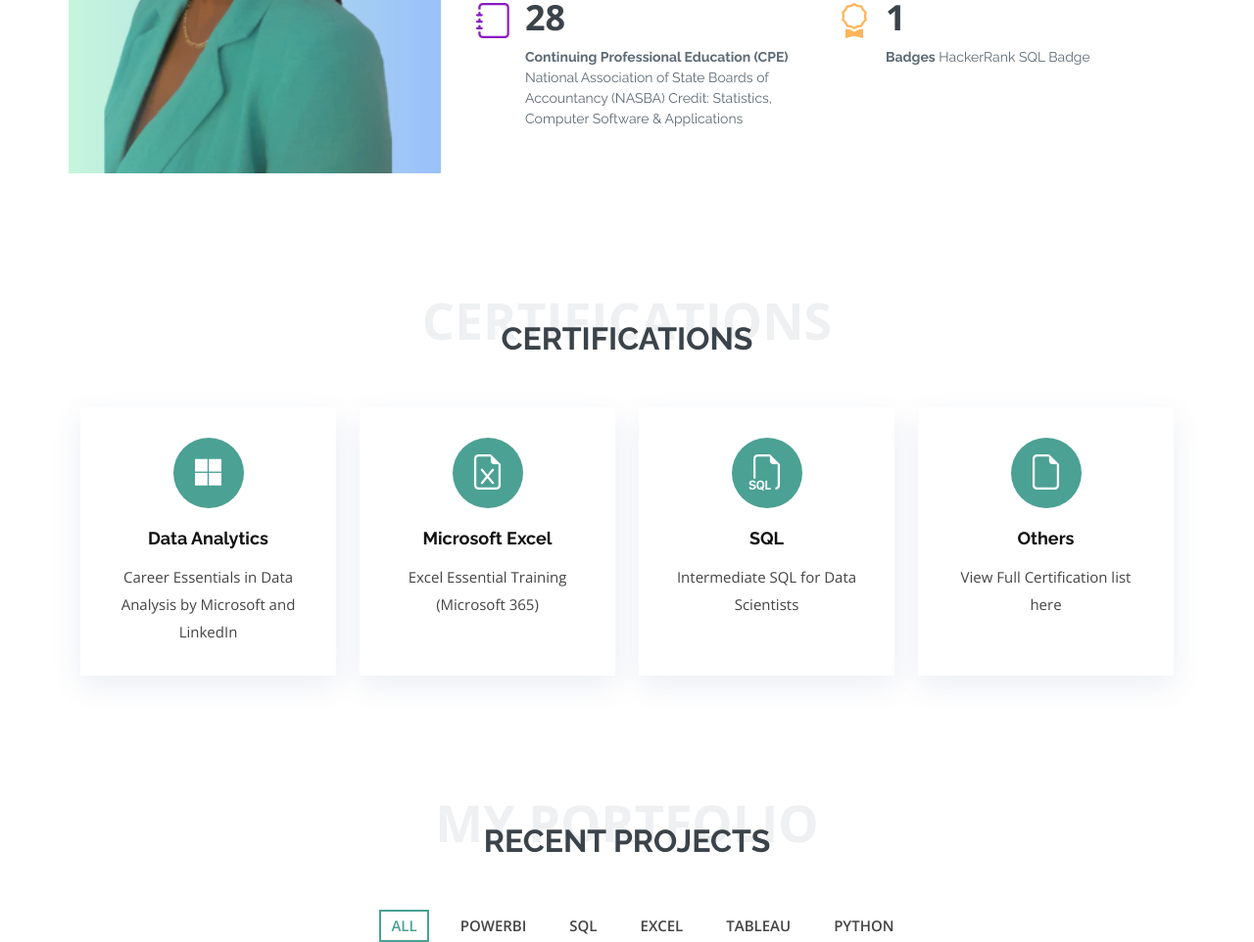
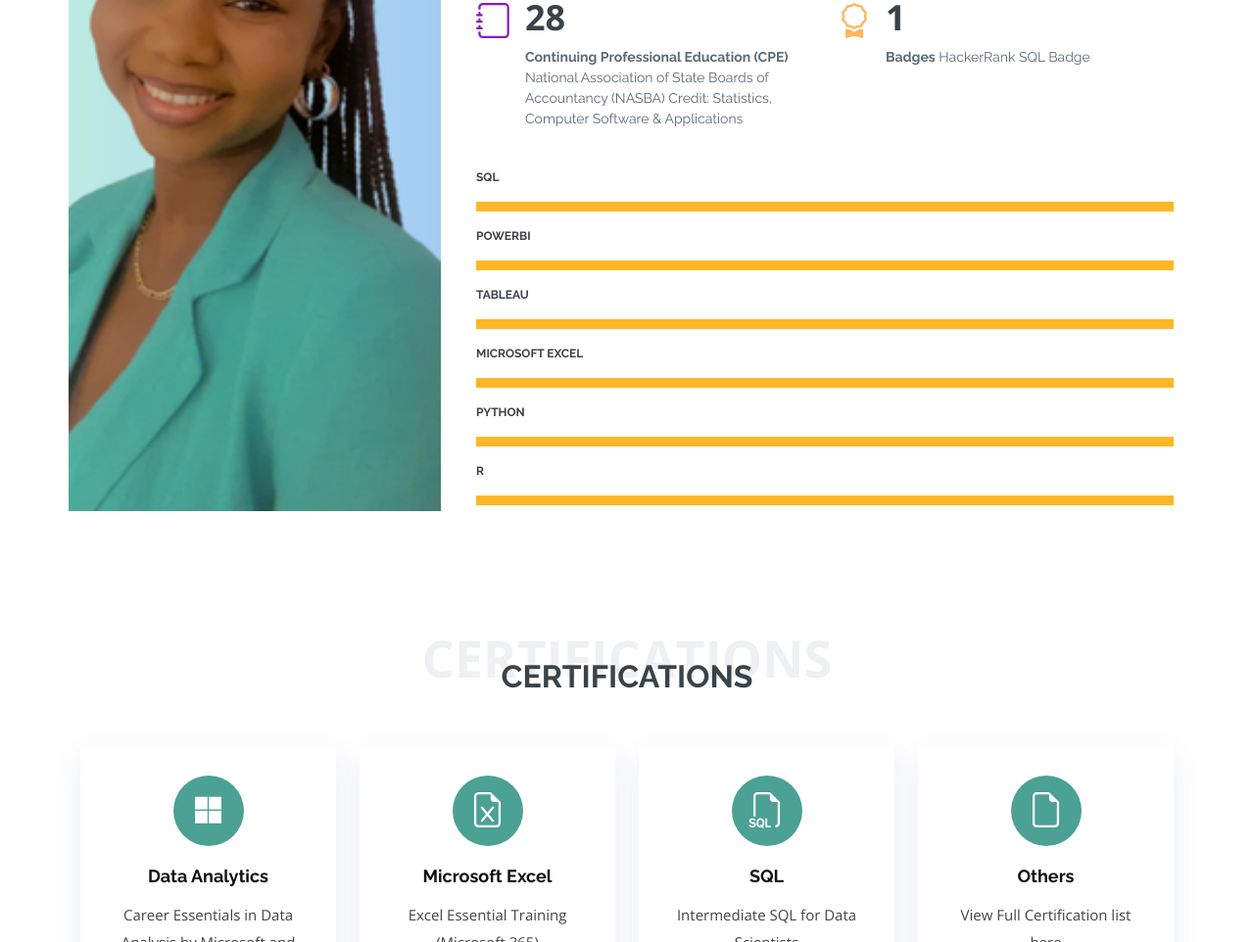
Before and after one commit to IBakare/IBakare.github.io, a plain HTML site: page index.html in a window 1280 px wide. Shown: the part 1301-2263 px from the top of the page at 98% size. Drawn offline with nearby package versions, Linux system fonts and the light colour scheme.

Commit message:
Update index.html

```diff
--- a/index.html
+++ b/index.html
@@ -160,28 +160,46 @@
               </div>
             </div><!-- End .content-->
 
-           <!-- <div class="skills-content ps-lg-4">
+           <div class="skills-content ps-lg-4">
               <div class="progress">
-                <span class="skill">Microsoft SQL <i class="val">100%</i></span>
+                <span class="skill">SQL <i class="val"></i></span>
                 <div class="progress-bar-wrap">
                   <div class="progress-bar" role="progressbar" aria-valuenow="100" aria-valuemin="0" aria-valuemax="100"></div>
                 </div>
               </div>
 
               <div class="progress">
-                <span class="skill">Microsoft PowerBI <i class="val">90%</i></span>
+                <span class="skill">PowerBI <i class="val"></i></span>
                 <div class="progress-bar-wrap">
-                  <div class="progress-bar" role="progressbar" aria-valuenow="90" aria-valuemin="0" aria-valuemax="100"></div>
+                  <div class="progress-bar" role="progressbar" aria-valuenow="100" aria-valuemin="0" aria-valuemax="100"></div>
                 </div>
               </div>
 
               <div class="progress">
-                <span class="skill">JavaScript <i class="val">75%</i></span>
+                <span class="skill">Tableau<i class="val"></i></span>
                 <div class="progress-bar-wrap">
-                  <div class="progress-bar" role="progressbar" aria-valuenow="75" aria-valuemin="0" aria-valuemax="100"></div>
+                  <div class="progress-bar" role="progressbar" aria-valuenow="100" aria-valuemin="0" aria-valuemax="100"></div>
                 </div>
               </div>
-            </div>-->
+             <div class="progress">
+                <span class="skill">Microsoft Excel <i class="val"></i></span>
+                <div class="progress-bar-wrap">
+                  <div class="progress-bar" role="progressbar" aria-valuenow="100" aria-valuemin="0" aria-valuemax="100"></div>
+                </div>
+              </div>
+             <div class="progress">
+                <span class="skill">Python <i class="val"></i></span>
+                <div class="progress-bar-wrap">
+                  <div class="progress-bar" role="progressbar" aria-valuenow="100" aria-valuemin="0" aria-valuemax="100"></div>
+                </div>
+              </div>
+             <div class="progress">
+                <span class="skill">R <i class="val"></i></span>
+                <div class="progress-bar-wrap">
+                  <div class="progress-bar" role="progressbar" aria-valuenow="100" aria-valuemin="0" aria-valuemax="100"></div>
+                </div>
+              </div>
+            </div>
 
           </div>
         </div>
```
